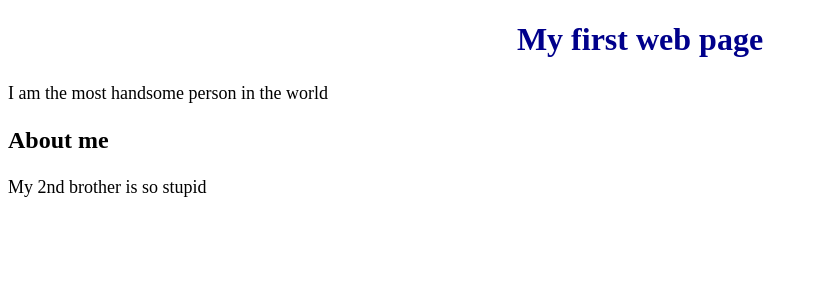
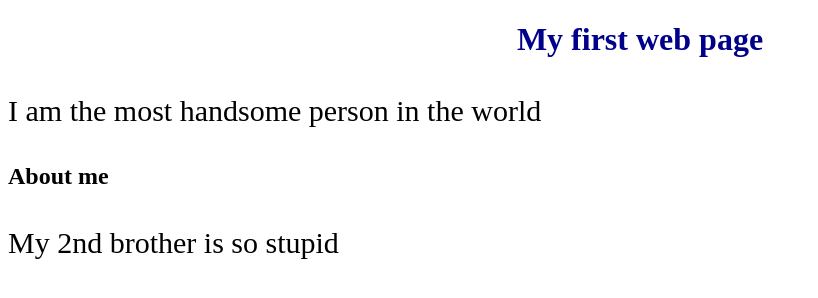
Before and after one commit to ZylDrys/my-first-app, a plain HTML site: page index.html in a window 1280 px wide. Shown: the whole page, without its empty margins (0-818 px from the left). Drawn offline with Linux system fonts and the light colour scheme.

Commit message:
Update style.css

```diff
--- a/style.css
+++ b/style.css
@@ -1,12 +1,15 @@
 body {
   background color: lightblue;
-  fontfamily: times-new-roman, arial, sans-serif
+  fontfamily: arial, sans-serif;
 }
 
 h1 {
-  color: darkblue; text-align: center;
+  color: darkblue;
+  text-align: center;
 }
 
 p {
-  color: black; font-size: 18px; line-height: 1.5;
+  color: black;
+  font-size: 30px;
+  line-height: 1.5;
 }
```
